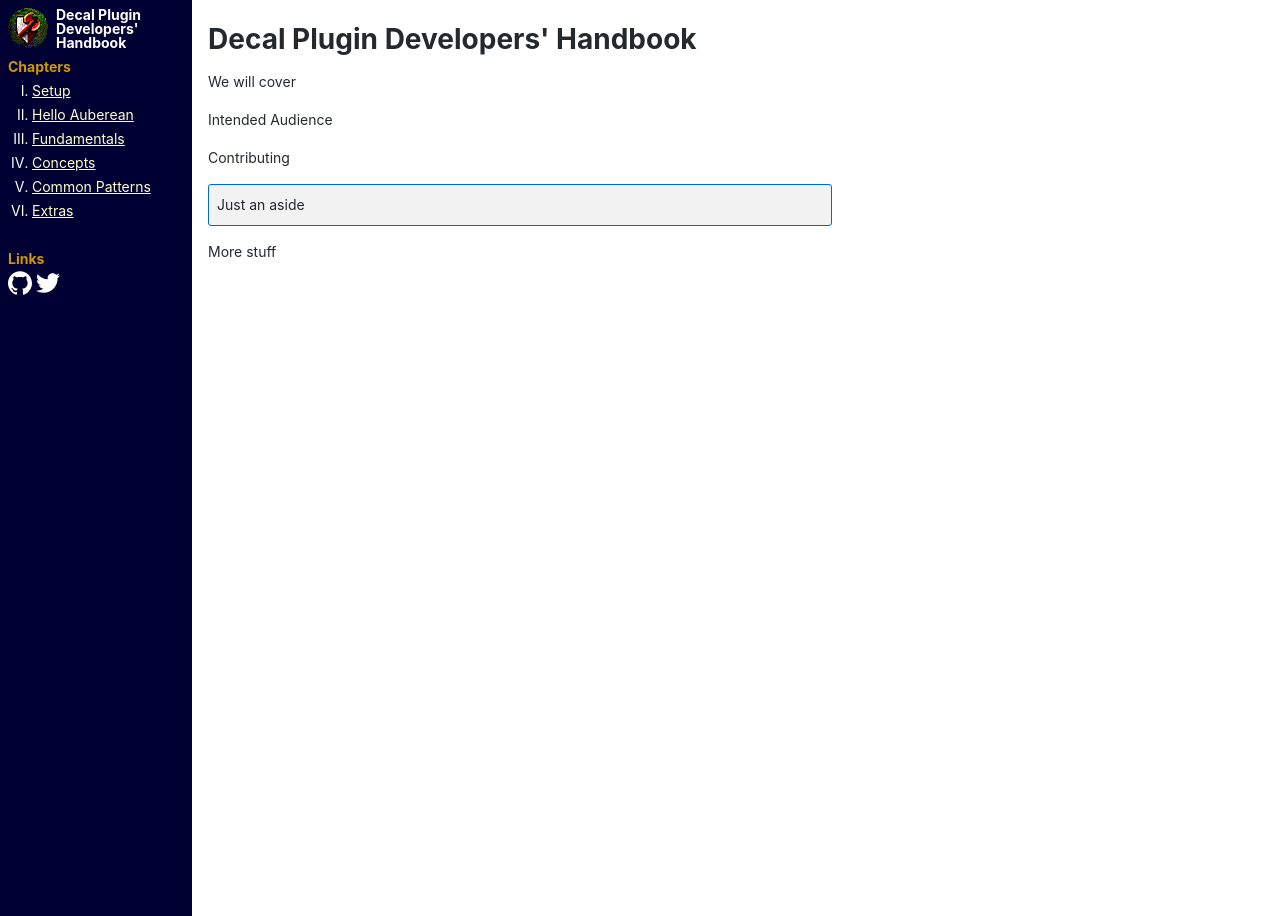
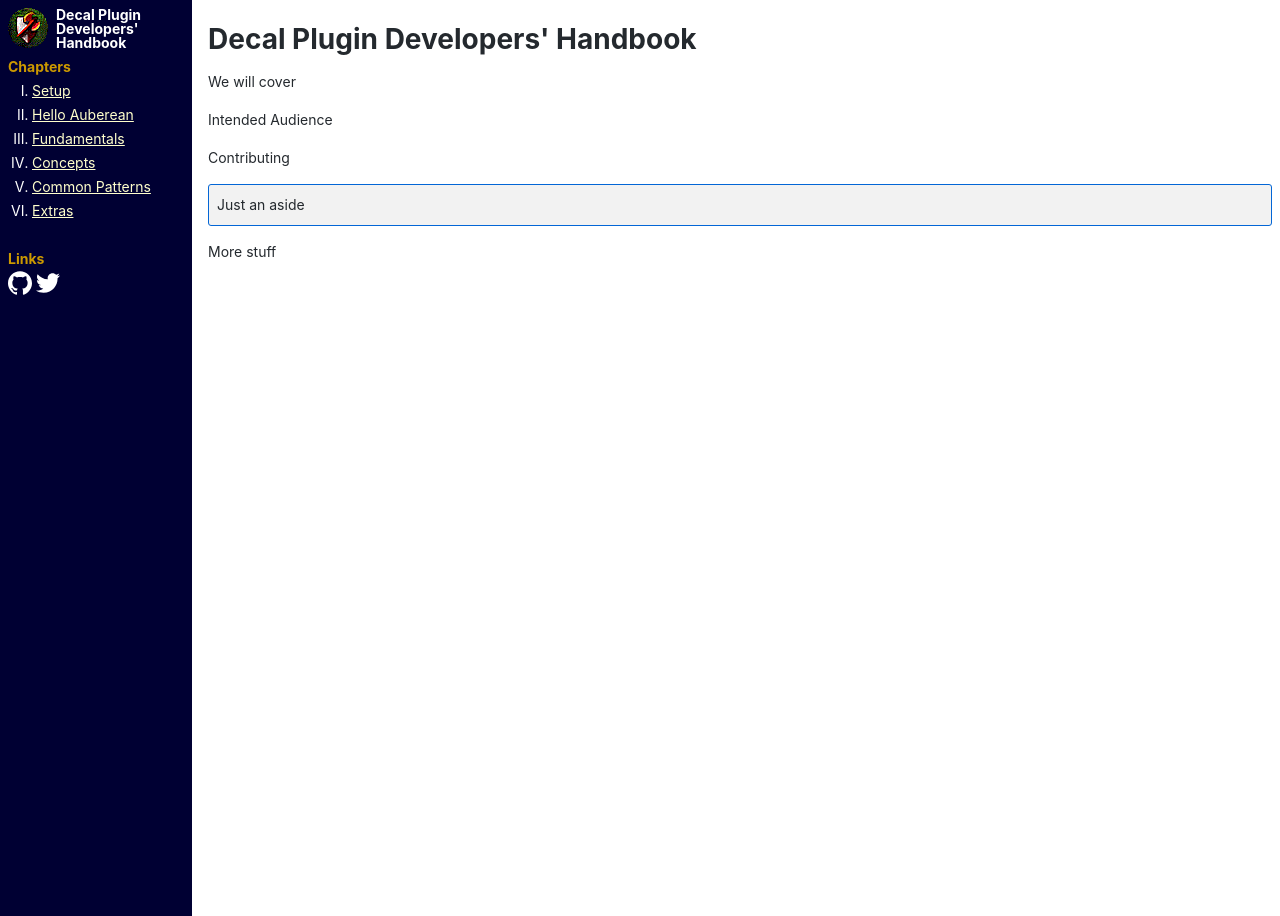
Before and after one commit to amoeba/decaldevbook, a Jekyll site: the page built from index.md, in a window 1280 px wide. Built offline with Jekyll 4.4.1, drawn with Linux system fonts in a browser that asks for light colours.

Commit message:
Let main grid area expand

```diff
--- a/assets/styles.css
+++ b/assets/styles.css
@@ -11,7 +11,7 @@ body {
 
 @media (min-width: 50rem) {
   body {
-    grid-template-columns: 12rem 40rem;
+    grid-template-columns: 12rem auto;
     grid-template-areas:
       "sidebar content"
   }
```
